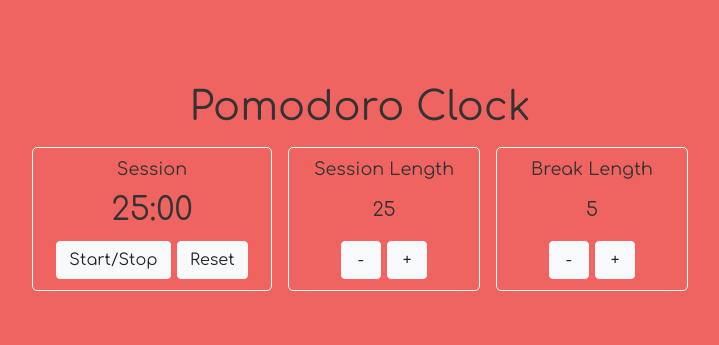
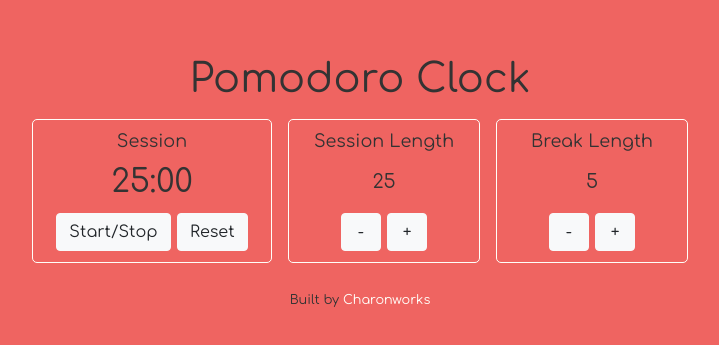
Before and after one commit to sidemt/pomcal, a plain HTML site: page docs/index.html in a window 1280 px wide. Shown: the part 209-554 px from the top of the page, without its empty margins (280-999 px from the left). Drawn offline with nearby package versions, Linux system fonts and the light colour scheme.

Commit message:
Update footer and Readme

```diff
--- a/css/style.css
+++ b/css/style.css
@@ -8,6 +8,12 @@ body {
   --main-green: #63a375;
   --main-white: #fffffa;
   --main-black: #333333;
+}
+
+#body a,
+a:focus,
+a:hover {
+  color: var(--main-white);
 }
 
 #body {
@@ -73,6 +79,10 @@ body {
   font-size: 2rem;
 }
 
+footer {
+  margin: 1rem 0;
+}
+
 @media (max-width: 767.98px) {
   #pomodoro-clock-inside .timer {
     grid-column: 1 / span 2;
--- a/docs/css/style.css
+++ b/docs/css/style.css
@@ -8,6 +8,12 @@ body {
   --main-green: #63a375;
   --main-white: #fffffa;
   --main-black: #333333;
+}
+
+#body a,
+a:focus,
+a:hover {
+  color: var(--main-white);
 }
 
 #body {
@@ -73,6 +79,10 @@ body {
   font-size: 2rem;
 }
 
+footer {
+  margin: 1rem 0;
+}
+
 @media (max-width: 767.98px) {
   #pomodoro-clock-inside .timer {
     grid-column: 1 / span 2;
--- a/docs/index.html
+++ b/docs/index.html
@@ -36,6 +36,9 @@
   <div class="container">
     <h1>Pomodoro Clock</h1>
     <div id="pomodoro-clock"></div>
+    <footer class="footer">
+      <small>Built by <a href="https://www.charonworks.com" target="_blank">Charonworks</a></small>
+    </footer>
   </div>
 
   <audio id="beep">
```
Also changed, not shown: index.html (+3 -0 lines), README.txt, 1 other file.
